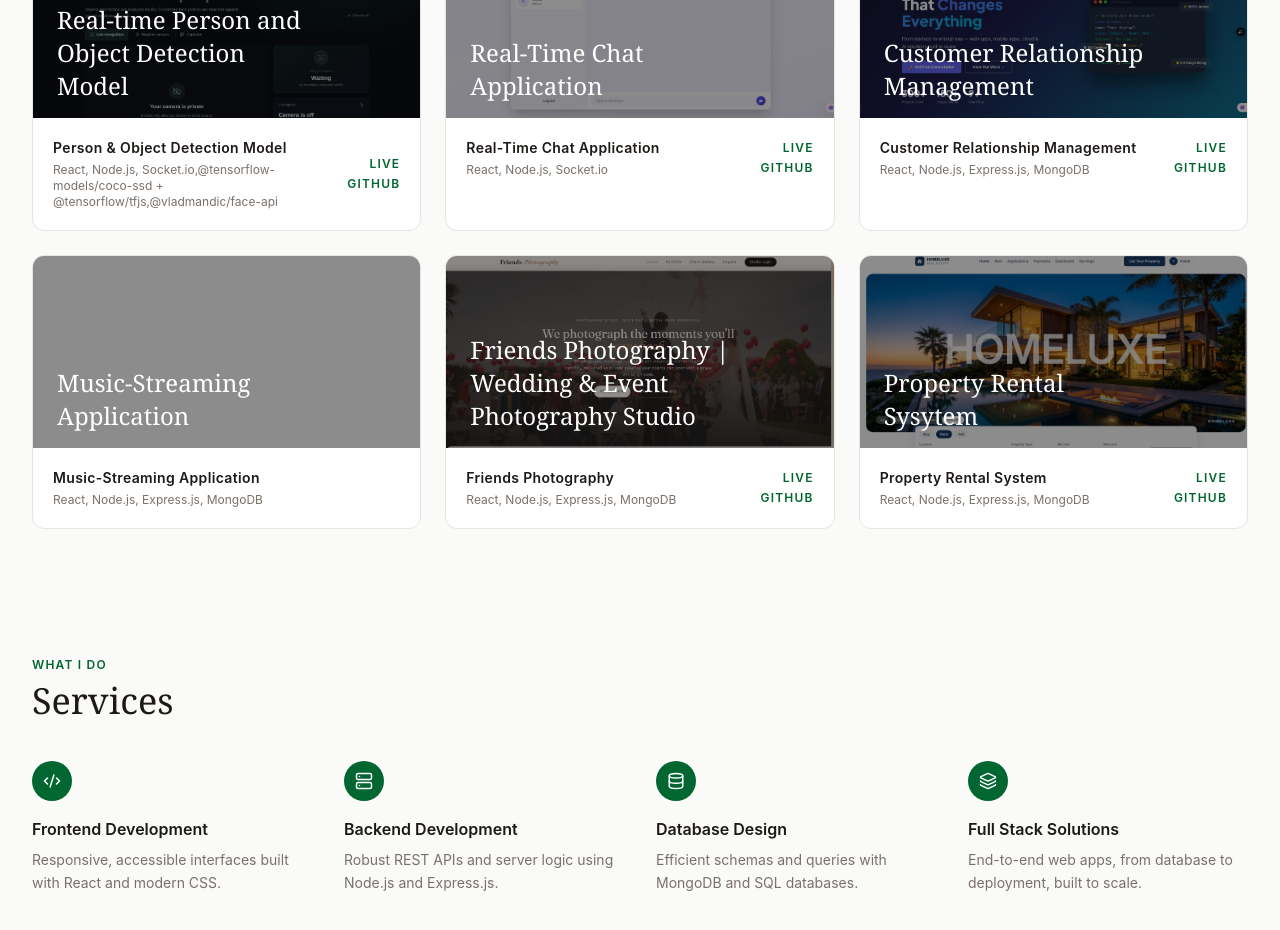
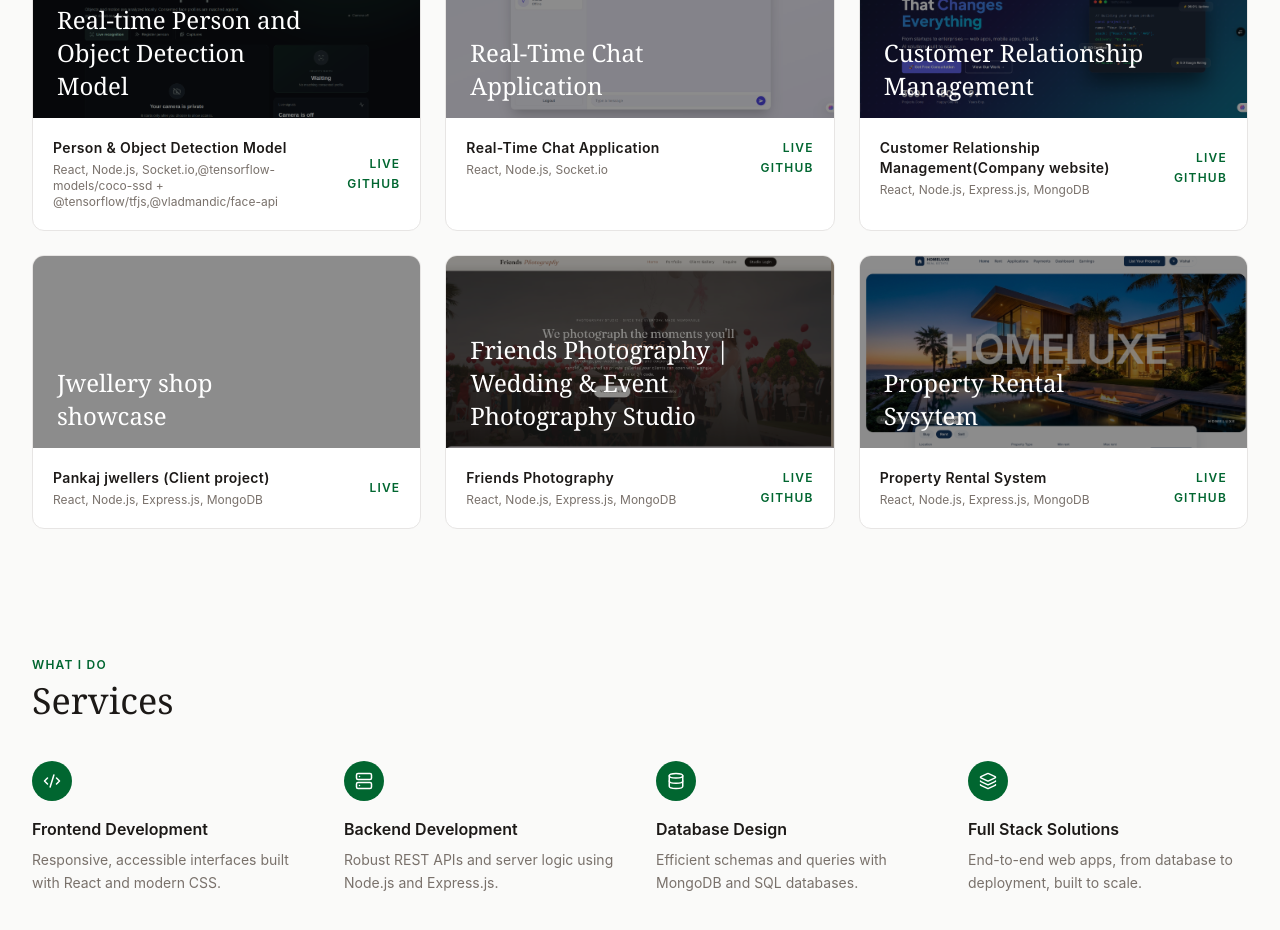
Before and after one commit to vishalbarde360/portfolio-01, a React (Vite) app in the folder frontend/: page / in a window 1280 px wide. Shown: the part 940-1870 px from the top of the page. Built offline with nearby package versions, Linux system fonts and the light colour scheme.

Commit message:
Update project names and details in App.jsx

```diff
--- a/frontend/src/App.jsx
+++ b/frontend/src/App.jsx
@@ -53,7 +53,7 @@ const projects = [
     github: "https://github.com/vishalbarde360/whatsapp-clone",
   },
   {
-    name: "Customer Relationship Management",
+    name: "Customer Relationship Management(Company website)",
     image: "./images/markwebix.png",
     tags: "React, Node.js, Express.js, MongoDB",
     title: "Customer Relationship Management",
@@ -61,11 +61,11 @@ const projects = [
     github: "https://github.com/vishalbarde360/Markwebix-",
   },
   {
-    name: "Music-Streaming Application",
+    name: "Pankaj jwellers (Client project)",
     image: "",
     tags: "React, Node.js, Express.js, MongoDB",
-    title: "Music-Streaming Application",
-    live: "#",
+    title: "Jwellery shop showcase",
+    live: "https://pankaj-jewellers.vercel.app",
     github: "#",
   },
   {
```
